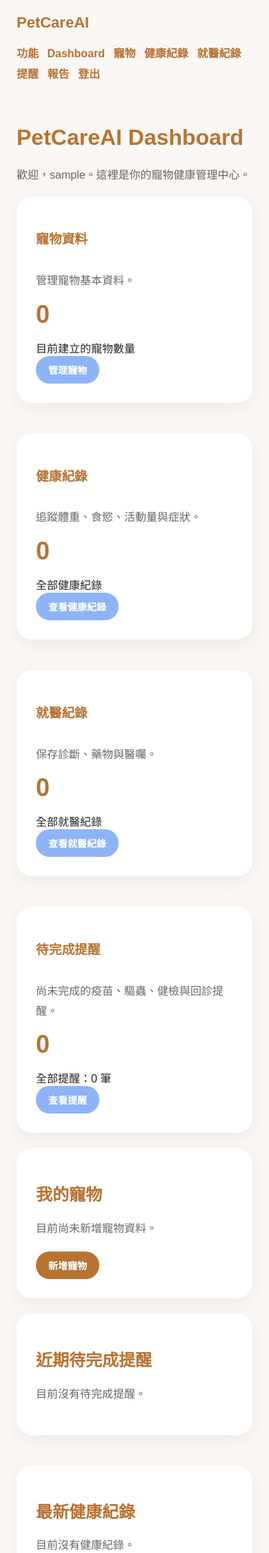
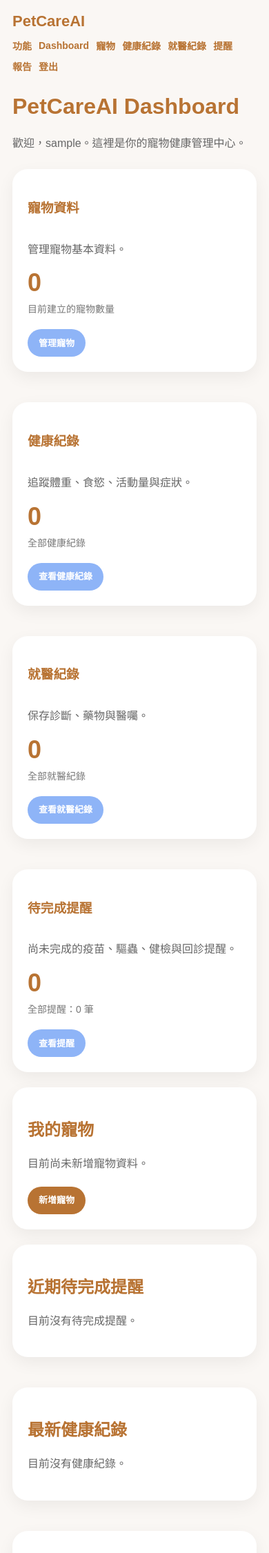
Before and after one commit to carol651104/PetCareAI, a Flask app: page /dashboard in a window 390 px wide. Shown: the top 2251 px of the page at 69% size. Run offline with Flask 3, Linux system fonts and the light colour scheme; the visitor is signed in with stand-in values (Sample User, id 1); data that the repository does not hold is empty.

Commit message:
Update base.html

```diff
--- a/templates/base.html
+++ b/templates/base.html
@@ -34,15 +34,35 @@
             text-decoration: none;
         }
 
+        .nav-links {
+            display: flex;
+            align-items: center;
+            flex-wrap: wrap;
+            gap: 14px;
+        }
+
         .nav-links a {
-            margin-left: 12px;
             color: #b87333;
             font-weight: bold;
             text-decoration: none;
+            font-size: 14px;
         }
 
         h1, h2, h3 {
             color: #b87333;
+        }
+
+        h1 {
+            margin-top: 0;
+        }
+
+        p {
+            line-height: 1.8;
+        }
+
+        .muted {
+            color: #666;
+            line-height: 1.8;
         }
 
         .btn {
@@ -63,6 +83,7 @@
             font-family: "Microsoft JhengHei", sans-serif;
             box-sizing: border-box;
             white-space: nowrap;
+            line-height: 1;
         }
 
         .btn:hover {
@@ -104,18 +125,21 @@
             border-radius: 22px;
             box-shadow: 0 8px 24px rgba(0,0,0,0.06);
             margin-bottom: 22px;
+            box-sizing: border-box;
         }
 
         .grid-3 {
             display: grid;
             grid-template-columns: repeat(3, 1fr);
             gap: 22px;
+            margin-top: 22px;
         }
 
         .grid-4 {
             display: grid;
             grid-template-columns: repeat(4, 1fr);
             gap: 22px;
+            margin-top: 22px;
         }
 
         .grid-4 > .card {
@@ -134,17 +158,13 @@
             line-height: 1;
         }
 
-        .muted {
-            color: #666;
-            line-height: 1.8;
-        }
-
         .record {
             background: #f6f8ff;
             padding: 18px;
             border-radius: 16px;
             margin-top: 14px;
             line-height: 1.9;
+            box-sizing: border-box;
         }
 
         .badge {
@@ -179,6 +199,7 @@
             font-size: 16px;
             box-sizing: border-box;
             font-family: "Microsoft JhengHei", sans-serif;
+            background: white;
         }
 
         textarea {
@@ -194,7 +215,10 @@
             margin-bottom: 18px;
         }
 
-        /* 統一按鈕橫向排列 */
+        /*
+            共用按鈕排列：
+            用在寵物卡片、健康紀錄、就醫紀錄、提醒事項、登入註冊按鈕。
+        */
         .card-actions,
         .record-actions {
             display: flex;
@@ -210,7 +234,10 @@
             display: inline-flex;
         }
 
-        /* 寵物卡片：讓按鈕固定在底部 */
+        /*
+            寵物列表卡片：
+            讓查看 / 修改 / 刪除固定在卡片底部。
+        */
         .pet-card {
             display: flex;
             flex-direction: column;
@@ -221,47 +248,122 @@
             margin-top: auto;
         }
 
-        /* Dashboard 統計卡片：數字與按鈕對齊 */
+        /*
+            Dashboard 統計卡片：
+            讓 4 個數字與按鈕上下位置一致。
+        */
         .stat-card {
-            min-height: 240px;
+            min-height: 250px;
             display: flex;
             flex-direction: column;
         }
 
-        .stat-card .stat-number {
+        .stat-bottom {
+            margin-top: auto;
+        }
+
+        .stat-number {
             font-size: 36px;
             font-weight: bold;
             color: #b87333;
-            margin-top: auto;
+            line-height: 1;
+            margin-bottom: 10px;
+        }
+
+        .stat-meta {
+            color: #777;
+            font-size: 14px;
             margin-bottom: 18px;
-            line-height: 1;
+            min-height: 20px;
+            line-height: 1.5;
         }
 
         .stat-card .btn {
             width: fit-content;
         }
 
-        @media (max-width: 900px) {
-            .grid-3, .grid-4 {
-                grid-template-columns: 1fr;
+        /*
+            表單頁面常用容器。
+        */
+        .form-card {
+            max-width: 760px;
+            margin: 40px auto;
+        }
+
+        @media (max-width: 1000px) {
+            .grid-4 {
+                grid-template-columns: repeat(2, 1fr);
+            }
+
+            .grid-3 {
+                grid-template-columns: repeat(2, 1fr);
+            }
+        }
+
+        @media (max-width: 700px) {
+            .page {
+                padding: 30px 18px;
             }
 
             .nav {
                 display: block;
+                padding: 18px 18px 0;
             }
 
             .nav-links {
                 margin-top: 12px;
+                gap: 10px;
             }
 
-            .nav-links a {
-                display: inline-block;
-                margin: 6px 8px 0 0;
+            .grid-3,
+            .grid-4 {
+                grid-template-columns: 1fr;
+            }
+
+            .card {
+                padding: 22px;
             }
 
             .card-actions,
             .record-actions {
                 align-items: flex-start;
+            }
+
+            .btn {
+                font-size: 13px;
+                padding: 10px 16px;
+            }
+
+            .pet-card {
+                min-height: auto;
+            }
+
+            .stat-card {
+                min-height: auto;
+            }
+        }
+
+        @media print {
+            .nav,
+            .btn,
+            .card-actions,
+            .record-actions {
+                display: none !important;
+            }
+
+            body {
+                background: white;
+            }
+
+            .page {
+                max-width: 100%;
+                padding: 0;
+            }
+
+            .card {
+                box-shadow: none;
+                border: 1px solid #ddd;
+                page-break-inside: avoid;
             }
         }
     </style>
```
